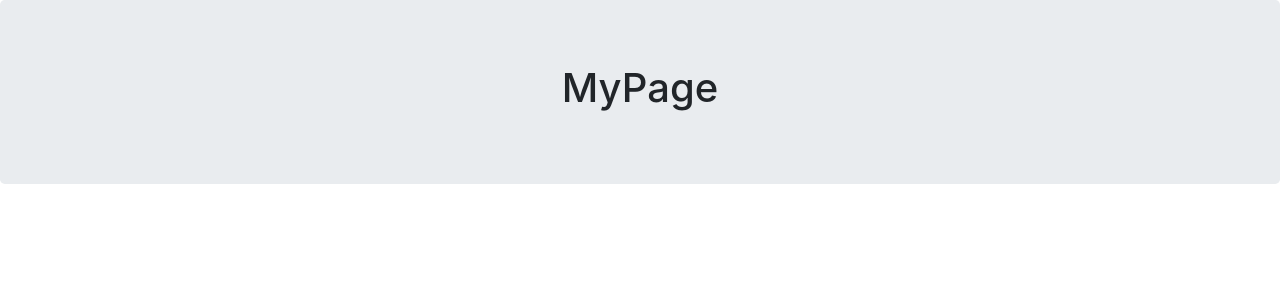
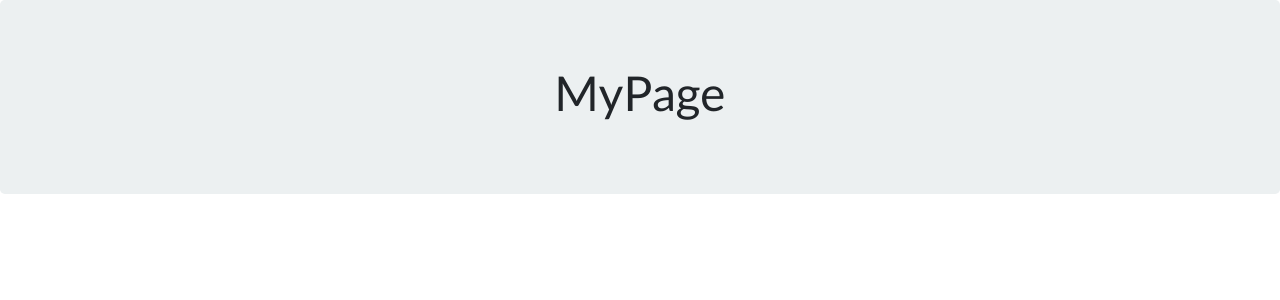
Before and after one commit to OzanLab/mypage, a Jekyll site: the page built from README.md, in a window 1280 px wide. Shown: the top 300 px of the page. Built offline with Jekyll 4.4.1, drawn with Linux system fonts in a browser that asks for light colours; our own code applies the rules of GitHub Pages for plain Markdown files.

Commit message:
Update head.html

```diff
--- a/_includes/head.html
+++ b/_includes/head.html
@@ -3,5 +3,5 @@
 <head>
   <meta charset="UTF-8">
   <meta name="viewport" content="width=device-width,initial-scale=1">
-  <link rel="stylesheet" href="/css/bootstrap.min.css">
+  <link rel="stylesheet" href="https://bootswatch.com/4/flatly/bootstrap.min.css">
 </head>
```
